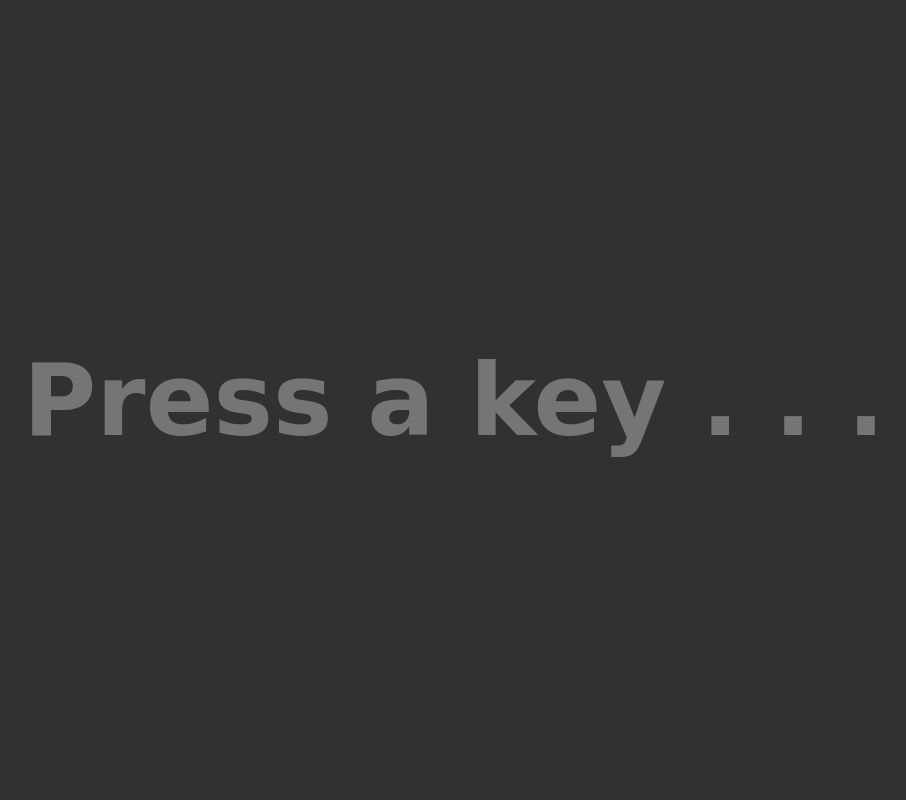
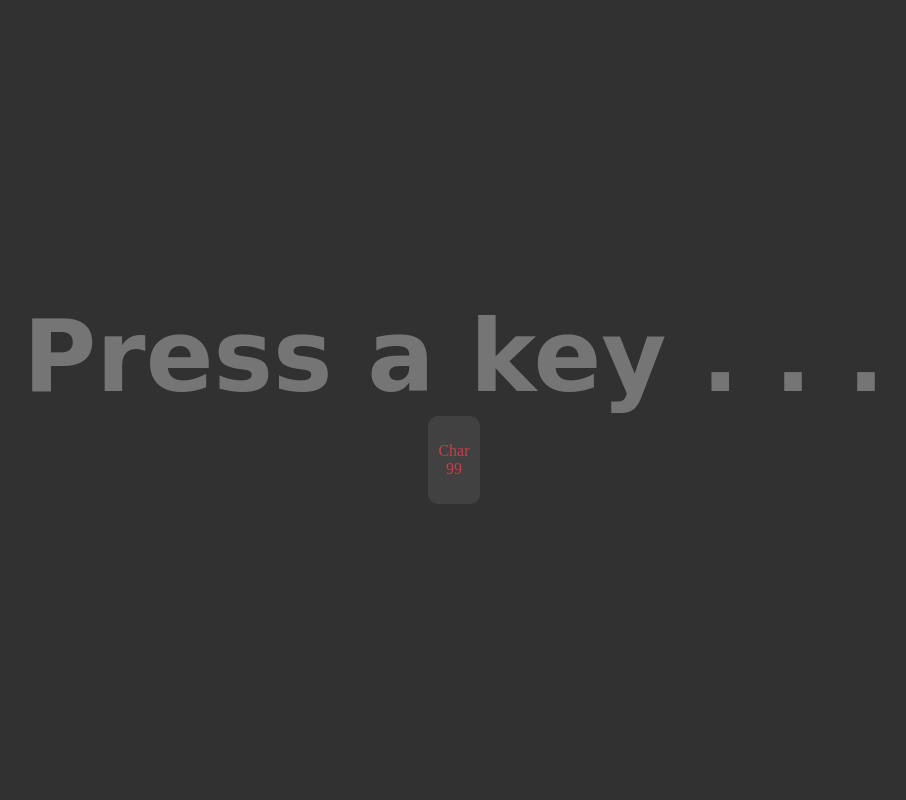
Before and after one commit to antran1245/keyCode, a Flask app: page / in a window 1280 px wide. Shown: the whole page, without its empty margins (186-1092 px from the left). Run offline with Flask 2, Linux system fonts and the light colour scheme.

Commit message:
simple box display

```diff
--- a/flask_app/static/index.css
+++ b/flask_app/static/index.css
@@ -7,9 +7,10 @@ body {
 main {
     height: 100vh;
     min-height: 100%;
+    flex-direction: column;
 }
 
-main, .row {
+main, .row, .box p {
     display: flex;
     justify-content: center;
     align-items: center;
@@ -32,3 +33,14 @@ main, .row {
     border: none;
     outline: none;
 }
+
+.box {
+    background-color: #414141;
+    color: #CA3E47;
+    border-radius: 10px;
+}
+
+.box p {
+    flex-direction: column;
+    padding: 10px;
+}
--- a/flask_app/static/index.js
+++ b/flask_app/static/index.js
@@ -1,4 +1,5 @@
 const inputField = document.querySelector('#keyButton')
+const charField = document.querySelector('#charCode')
 
 function focusInput() {
     const keyInput = inputField.focus()
@@ -6,4 +7,5 @@ function focusInput() {
 
 window.addEventListener('keydown', function(e) {
     inputField.value = e.key
+    charField.innerHTML = e.which
 }, false)
--- a/flask_app/templates/index.html
+++ b/flask_app/templates/index.html
@@ -12,6 +12,14 @@
             <div class="row">
                 <input id="keyButton" placeholder="Press a key . . ." autofocus readonly/>
             </div>
+            <div class="row">
+                <div class="box">
+                    <p>
+                        Char
+                        <span id="charCode">99</span>
+                    </p>
+                </div>
+            </div>
         </main>
         <script type="text/javascript" src="{{url_for('static', filename='index.js')}}"></script>
     </body>
```
Also changed, not shown: 1 other file.
